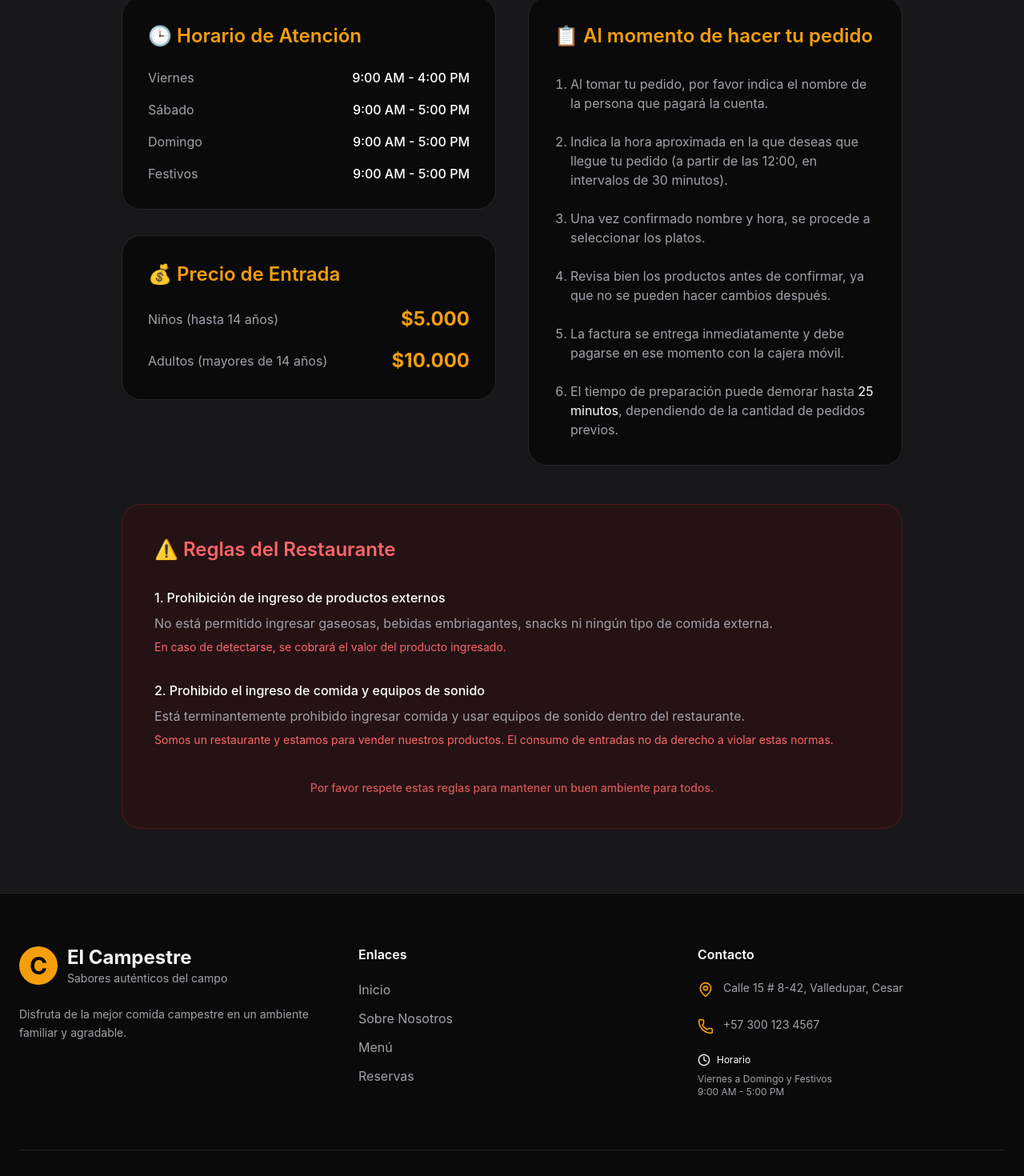
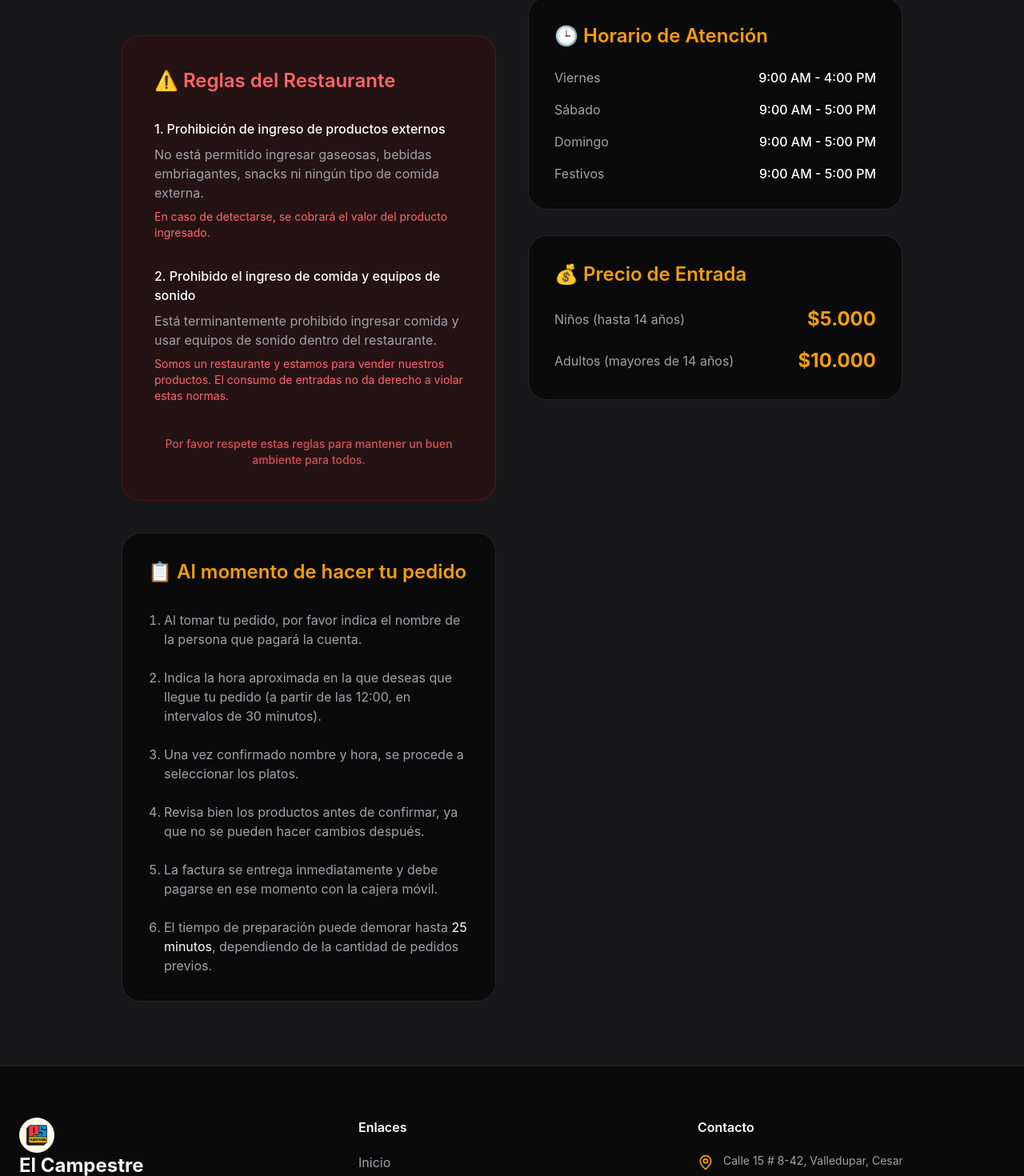
Before and after one commit to T1-ChamitoPro/campestre-web, a React (Vite) app: page / in a window 1280 px wide. Shown: the part 3292-4762 px from the top of the page at 80% size. Built offline with nearby package versions, Linux system fonts and the light colour scheme.

Commit message:
fix: logo en footer

```diff
--- a/src/components/layout/Footer.tsx
+++ b/src/components/layout/Footer.tsx
@@ -1,8 +1,10 @@
 import { restaurantInfo } from '../../lib/constants';
 import { Phone, MapPin, Clock } from 'lucide-react';
+import { useRandomLogo } from '../../hooks/useRandomLogo';
 
 export default function Footer() {
   const currentYear = new Date().getFullYear();
+  const logoUrl = useRandomLogo();
 
   return (
     <footer className="bg-dark border-t border-zinc-light pt-16 pb-10">
@@ -11,11 +13,20 @@ export default function Footer() {
 
           {/* Logo + Info */}
           <div>
-            <div className="flex items-center gap-3 mb-6">
-              <div className="w-12 h-12 bg-primary rounded-full flex items-center justify-center text-dark font-bold text-3xl">
-                C
-              </div>
+
+            <div>
               <div>
+                {logoUrl ? (
+                  <img
+                    src={logoUrl}
+                    alt="Campestre rio"
+                    className="w-9 h-9 sm:w-11 sm:h-11 object-contain rounded-full"
+                  />
+                ) : (
+                  <div className="w-9 h-9 sm:w-11 sm:h-11 bg-primary rounded-full flex items-center justify-center text-dark font-bold text-xl sm:text-2xl">
+                    C
+                  </div>
+                )}
                 <h3 className="text-2xl font-bold">{restaurantInfo.name}</h3>
                 <p className="text-sm text-text-muted">{restaurantInfo.slogan}</p>
               </div>
--- a/src/sections/Policies.tsx
+++ b/src/sections/Policies.tsx
@@ -10,6 +10,34 @@ export default function Policies() {
         </div>
 
         <div className="grid lg:grid-cols-2 gap-10">
+
+          {/* Reglas Generales - Full Width */}
+          <div className="mt-12 bg-red-950/30 border border-red-900/50 rounded-3xl p-10">
+            <h3 className="text-red-400 text-2xl font-semibold mb-8 flex items-center gap-3">
+              ⚠️ Reglas del Restaurante
+            </h3>
+
+            <div className="space-y-8 text-text-muted">
+              <div>
+                <p className="font-medium text-white mb-2">1. Prohibición de ingreso de productos externos</p>
+                <p>No está permitido ingresar gaseosas, bebidas embriagantes, snacks ni ningún tipo de comida externa.</p>
+                <p className="text-red-400 text-sm mt-2">En caso de detectarse, se cobrará el valor del producto ingresado.</p>
+              </div>
+
+              <div>
+                <p className="font-medium text-white mb-2">2. Prohibido el ingreso de comida y equipos de sonido</p>
+                <p>Está terminantemente prohibido ingresar comida y usar equipos de sonido dentro del restaurante.</p>
+                <p className="text-red-400 text-sm mt-2">
+                  Somos un restaurante y estamos para vender nuestros productos.
+                  El consumo de entradas no da derecho a violar estas normas.
+                </p>
+              </div>
+            </div>
+
+            <p className="text-center text-sm text-red-400/80 mt-10 font-medium">
+              Por favor respete estas reglas para mantener un buen ambiente para todos.
+            </p>
+          </div>
 
           {/* Horario y Precio de Entrada */}
           <div className="space-y-8">
@@ -68,34 +96,6 @@ export default function Policies() {
             </ol>
           </div>
         </div>
-
-        {/* Reglas Generales - Full Width */}
-        <div className="mt-12 bg-red-950/30 border border-red-900/50 rounded-3xl p-10">
-          <h3 className="text-red-400 text-2xl font-semibold mb-8 flex items-center gap-3">
-            ⚠️ Reglas del Restaurante
-          </h3>
-
-          <div className="space-y-8 text-text-muted">
-            <div>
-              <p className="font-medium text-white mb-2">1. Prohibición de ingreso de productos externos</p>
-              <p>No está permitido ingresar gaseosas, bebidas embriagantes, snacks ni ningún tipo de comida externa.</p>
-              <p className="text-red-400 text-sm mt-2">En caso de detectarse, se cobrará el valor del producto ingresado.</p>
-            </div>
-
-            <div>
-              <p className="font-medium text-white mb-2">2. Prohibido el ingreso de comida y equipos de sonido</p>
-              <p>Está terminantemente prohibido ingresar comida y usar equipos de sonido dentro del restaurante.</p>
-              <p className="text-red-400 text-sm mt-2">
-                Somos un restaurante y estamos para vender nuestros productos.
-                El consumo de entradas no da derecho a violar estas normas.
-              </p>
-            </div>
-          </div>
-
-          <p className="text-center text-sm text-red-400/80 mt-10 font-medium">
-            Por favor respete estas reglas para mantener un buen ambiente para todos.
-          </p>
-        </div>
       </div>
     </section>
   );
```
